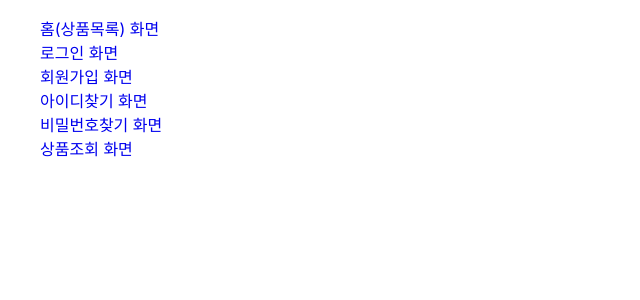
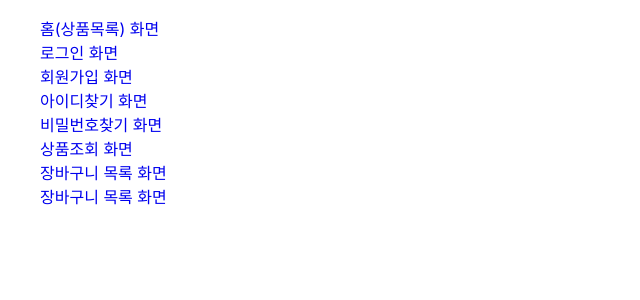
Before and after one commit to dongha-byun/react-js-shoppingmall, a React (Create React App) app: page / in a window 1280 px wide. Shown: the top 300 px of the page, without its empty margins (0-640 px from the left). Built offline with nearby package versions, Linux system fonts and the light colour scheme.

Commit message:
Test: 화면 목록 추가 2022-10-23

```diff
--- a/src/component/page/Intro.jsx
+++ b/src/component/page/Intro.jsx
@@ -14,6 +14,8 @@ function Intro(props){
                 <li><Link to="/find-id">아이디찾기 화면</Link></li>
                 <li><Link to="/find-pw">비밀번호찾기 화면</Link></li>
                 <li><Link to="/product-view">상품조회 화면</Link></li>
+                <li><Link to="/my-basket">장바구니 목록 화면</Link></li>
+                <li><Link to="/my-basket">장바구니 목록 화면</Link></li>
             </ul>
         </Wrapper>
     );
```
